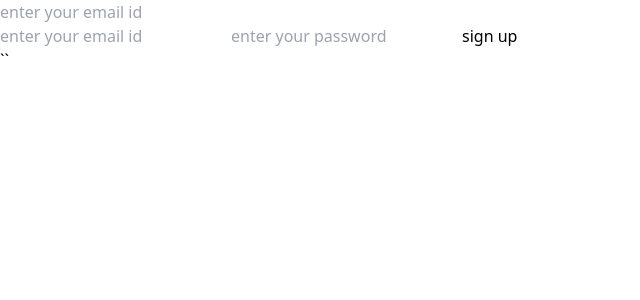
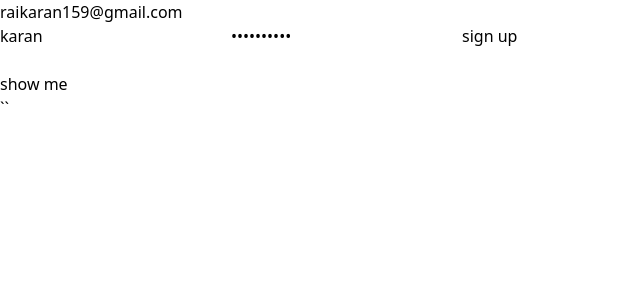
Before and after one commit to Kishan210121/Discord-clone, a React (Create React App) app: page /signup in a window 1280 px wide. Shown: the top 300 px of the page, without its empty margins (0-640 px from the left). Built offline with nearby package versions, Linux system fonts and the light colour scheme.

Commit message:
redux setup

```diff
--- a/package.json
+++ b/package.json
@@ -4,6 +4,7 @@
   "private": true,
   "dependencies": {
     "@heroicons/react": "^1.0.5",
+    "@reduxjs/toolkit": "^1.7.1",
     "@testing-library/jest-dom": "^5.16.1",
     "@testing-library/react": "^12.1.2",
     "@testing-library/user-event": "^13.5.0",
@@ -11,8 +12,10 @@
     "react": "^17.0.2",
     "react-dom": "^17.0.2",
     "react-firebase-hooks": "^5.0.0",
+    "react-redux": "^7.2.6",
     "react-router-dom": "^6.2.1",
     "react-scripts": "5.0.0",
+    "redux-devtools-extension": "^2.13.9",
     "web-vitals": "^2.1.3"
   },
   "scripts": {
--- a/src/Components/Header.jsx
+++ b/src/Components/Header.jsx
@@ -1,24 +1,25 @@
-import React, { useState,useEffect } from "react";
+import React  from "react";
 import { useAuthState } from 'react-firebase-hooks/auth';
-import { useNavigate } from 'react-router-dom';
+// import { useNavigate } from 'react-router-dom';
 import { MenuIcon } from "@heroicons/react/solid";
-import { auth, provider } from "../firebase";
-import { signInWithPopup} from "firebase/auth";
+import { auth } from "../firebase";
+// import { provider } from "../firebase";
+// import { signInWithPopup} from "firebase/auth";
 import HandelInformation from "./HandelInformation"
 import {Link} from "react-router-dom"
 function Header() {
   const [user, loading, error] = useAuthState(auth);
-  let navigate = useNavigate();
-  const signIn = (e) => {
-    e.preventDefault();
-    try {
-      signInWithPopup(auth, provider).then((details) => {
-        navigate("/karan");
-      });
-    } catch (error) {
-      console.log(error);
-    }
-  };
+  // let navigate = useNavigate();
+  // const signIn = (e) => {
+  //   e.preventDefault();
+  //   try {
+  //     signInWithPopup(auth, provider).then((details) => {
+  //       navigate("/karan");
+  //     });
+  //   } catch (error) {
+  //     console.log(error);
+  //   }
+  // };
   if(loading){
         console.log("loading is in progress",loading);
       }
--- a/src/Components/Home.jsx
+++ b/src/Components/Home.jsx
@@ -1,17 +1,17 @@
-import React,{ useState } from "react";
+import React from "react";
 import { useAuthState } from "react-firebase-hooks/auth";
 import Slidbar from "./Slidbar";
 import Chat from "./Chat";
-import { useNavigate } from "react-router-dom";
+// import { useNavigate } from "react-router-dom";
 // import React, { useEffect,useState } from "react";
 // import {db} from "../firebase"
 import { auth } from "../firebase";
 
 function Home() {
-  const [myloading, setloading] = useState(false);
+  // const [myloading, setloading] = useState(false);
   const [user, loading, error] = useAuthState(auth);
-  let navigate = useNavigate();
-
+  // let navigate = useNavigate();
+  let myloading=false;
   if (loading) {
     console.log("loading is in progress", loading);
   }
--- a/src/Components/Rooms.jsx
+++ b/src/Components/Rooms.jsx
@@ -4,7 +4,7 @@ import { auth, db } from '../firebase';
 import { useAuthState } from 'react-firebase-hooks/auth';
 import { doc, updateDoc } from "firebase/firestore";
 function Rooms() {
-  const [user,loading,error]=useAuthState(auth);
+  const [user]=useAuthState(auth);
   const handelrooms=async ()=>{
     const roomname=prompt("enter the name of your room")
     if(user && roomname){
--- a/src/Components/SignIn.jsx
+++ b/src/Components/SignIn.jsx
@@ -12,6 +12,7 @@ function Signin() {
         .then((userCredential) => {
             // Signed in
             const user = userCredential.user;
+
             console.log(user);
             navigation("/karan")
 
--- a/src/Components/Signup.jsx
+++ b/src/Components/Signup.jsx
@@ -1,42 +1,76 @@
-import React, { useState } from 'react';
+import React, { useState } from "react";
 import { createUserWithEmailAndPassword } from "firebase/auth";
-import {doc,setDoc } from "firebase/firestore";
-import {auth,db} from "../firebase"
+import { useSelector, useDispatch } from "react-redux";
+import { setUser, selectCount } from "../features/user/userSlice";
+import { doc, setDoc } from "firebase/firestore";
+import { auth, db } from "../firebase";
+// import { increment, decrement,selectCount } from "../features/user/userSlice.js"
 function Signup() {
-    const [email,setemail]=useState("");
-    const [password,setpassword]=useState("");
-    const [name,setName]=useState("");
-        const handelsignup=()=>{
+  const dispatch = useDispatch();
+  const count = useSelector(selectCount);
+  const [email, setemail] = useState("raikaran159@gmail.com");
+  const [password, setpassword] = useState("8447150120");
+  const [name, setName] = useState("karan");
+  const handelsignup = () => {
     console.log(email);
     console.log(password);
     createUserWithEmailAndPassword(auth, email, password)
       .then((userCredential) => {
         const user = userCredential.user;
-                let obj={
-                    Name:name,
-                    userId:user.uid,
-                    userRoomsIds:[],
-                    OtherRoomIds:[],
-                }
-                AddUserInFirebase(user,obj);
+        let obj = {
+          Name: name,
+          userId: user.uid,
+          userRoomsIds: [],
+          OtherRoomIds: [],
+        };
+        dispatch(setUser(obj));
+        AddUserInFirebase(user, obj);
         console.log(user);
       })
       .catch((error) => {
         const errorCode = error.code;
         const errorMessage = error.message;
-                console.log(errorCode,errorMessage,"nahi hua")
+        console.log(errorCode, errorMessage, "nahi hua");
       });
-    }
-    const AddUserInFirebase=async(user,data)=>{
+  };
+  const AddUserInFirebase = async (user, data) => {
     await setDoc(doc(db, "users", user.uid), data);
-    }
-  return <div>
-      <input type="email" value={email} name="" id="" placeholder='enter your email id' onChange={(e)=>setemail(e.target.value)}set/>
+  };
+  return (
+    <div>
+      <input
+        type="email"
+        value={email}
+        name=""
+        id=""
+        placeholder="enter your email id"
+        onChange={(e) => setemail(e.target.value)}
+        set
+      />
       <br />
-      <input type="text" value={name} name="" id="" placeholder='enter your email id' onChange={(e)=>setName(e.target.value)}set/>
-      <input type="password" value={password} name="" id="" placeholder='enter your password' onChange={(e)=>setpassword(e.target.value)}/>
+      <input
+        type="text"
+        value={name}
+        name=""
+        id=""
+        placeholder="enter your name"
+        onChange={(e) => setName(e.target.value)}
+        set
+      />
+      <input
+        type="password"
+        value={password}
+        name=""
+        id=""
+        placeholder="enter your password"
+        onChange={(e) => setpassword(e.target.value)}
+      />
       <button onClick={handelsignup}>sign up</button>
-  </div>;
+      <br />
+      <br />
+      <button onClick={()=>{console.log(count)}}>show me </button>
+    </div>
+  );
 }
 
 export default Signup;
--- a/src/Components/Slidbar.jsx
+++ b/src/Components/Slidbar.jsx
@@ -1,16 +1,16 @@
 import React from 'react';
 import { PlusIcon,ChevronRightIcon} from '@heroicons/react/solid'
-import { db } from '../firebase';
-import { collection, addDoc,setDoc,doc  } from "firebase/firestore";
+// import { db } from '../firebase';
+// import { collection, addDoc,setDoc,doc  } from "firebase/firestore";
 
 import Rooms from './Rooms';
 function Slidbar() {
   const addchannel=async()=>{
-    const name = prompt ('What the name of your chanel?');
-    let data={
-      name:name,
-      rollno:34
-    }
+    // const name = prompt ('What the name of your chanel?');
+    // let data={
+    //   name:name,
+    //   rollno:34
+    // }
   }
   return <div className='flextwo'>
     <div className='flex'>
--- /dev/null
+++ b/src/app/store.js
@@ -0,0 +1,9 @@
+import { configureStore } from "@reduxjs/toolkit";
+import userSlice from "../features/user/userSlice";
+import { composeWithDevTools } from "redux-devtools-extension";
+
+export const store = configureStore({
+  reducer: {
+    Reduxuser: userSlice,
+  },
+});
--- /dev/null
+++ b/src/features/user/userSlice.js
@@ -0,0 +1,24 @@
+import { createSlice } from '@reduxjs/toolkit';
+
+export const slice = createSlice({
+  name: 'Reduxuser',
+  initialState: {
+    value: null,
+  },
+  reducers: {
+    increment: state => {
+      state.value += 1;
+    },
+    decrement: state => {
+      state.value -= 1;
+    },
+    setUser: (state, action) => {
+      state.value ={...action.payload};
+    },
+  },
+});
+
+export const { increment, decrement, setUser } = slice.actions;
+export const selectCount = state => state.Reduxuser.value;
+
+export default slice.reducer;
--- a/src/index.js
+++ b/src/index.js
@@ -3,11 +3,13 @@ import ReactDOM from 'react-dom';
 import './index.css';
 import App from './App';
 import reportWebVitals from './reportWebVitals';
+import { store } from './app/store'
+import { Provider } from 'react-redux'
 
 ReactDOM.render(
-  <React.StrictMode>
-    <App />
-  </React.StrictMode>,
+    <Provider store={store}>
+      <App />
+    </Provider>,
   document.getElementById('root')
 );
 
```
Also changed, not shown: 1 other file (tests, documents, lock files or other folders). Lines whose indentation alone changed are shown as unchanged.
